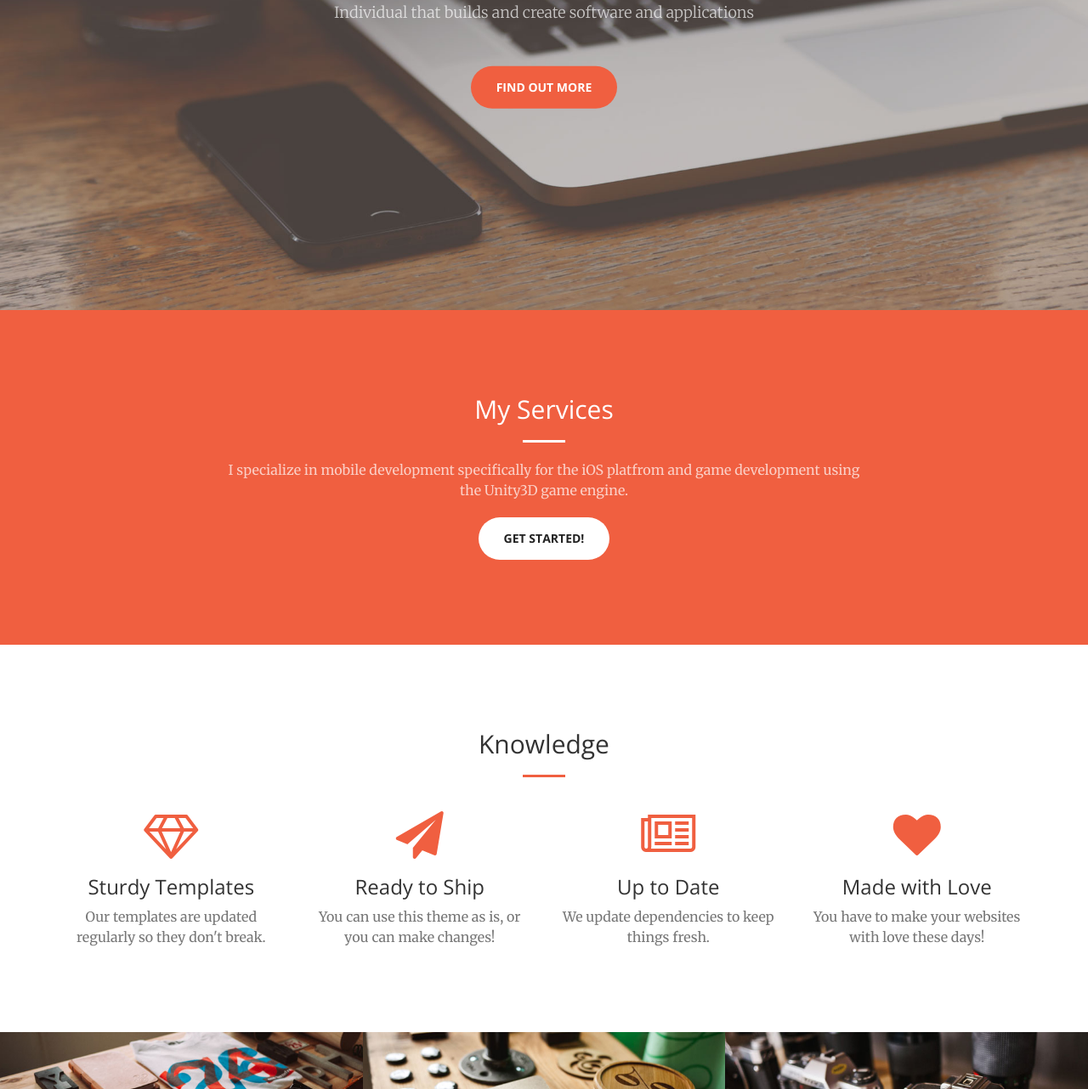
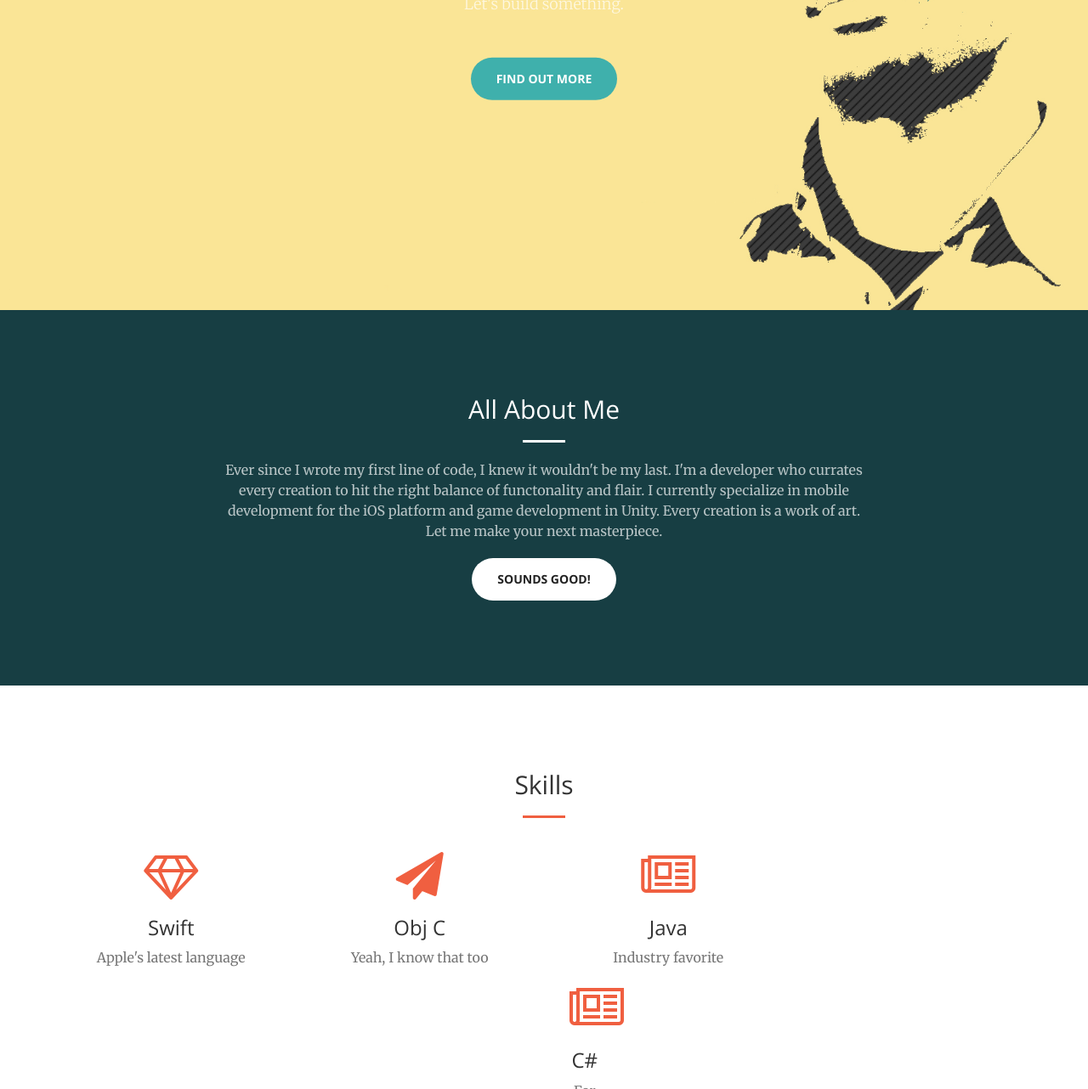
Before and after one commit to kizerxl/kizerxl.github.io, a website: page index.html in a window 1280 px wide. Shown: the part 435-1717 px from the top of the page at 85% size. Drawn offline with nearby package versions, Linux system fonts and the light colour scheme.

Commit message:
new background and start new permanent changes

```diff
--- a/css/creative.css
+++ b/css/creative.css
@@ -44,7 +44,7 @@ p {
   margin-bottom: 20px;
 }
 .bg-primary {
-  background-color: #f05f40;
+  background-color: #173e43;
 }
 .bg-dark {
   background-color: #222222;
@@ -150,7 +150,7 @@ header {
   background-size: cover;
   -o-background-size: cover;
   background-position: center;
-  background-image: url('../img/header.jpg');
+  background-image: url('../img/myHeader5.jpg');
   text-align: center;
   color: white;
 }
@@ -162,7 +162,7 @@ header .header-content {
 }
 header .header-content .header-content-inner h1 {
   font-weight: 700;
-  text-transform: uppercase;
+  /*text-transform: uppercase;*/
   margin-top: 0;
   margin-bottom: 0;
 }
@@ -272,6 +272,7 @@ header .header-content .header-content-inner p {
   margin: 0 auto 20px;
 }
 .text-primary {
+  /*173e43*/
   color: #f05f40;
 }
 .no-gutter > [class*='col-'] {
@@ -328,7 +329,7 @@ fieldset[disabled] .btn-default.active {
 }
 .btn-primary {
   color: #ffffff;
-  background-color: #f05f40;
+  background-color: #3fb0ac;
   border-color: #f05f40;
   -webkit-transition: all 0.35s;
   -moz-transition: all 0.35s;
@@ -341,7 +342,7 @@ fieldset[disabled] .btn-default.active {
 .btn-primary.active,
 .open > .dropdown-toggle.btn-primary {
   color: #ffffff;
-  background-color: #ee4b28;
+  background-color: #173e43;
   border-color: #ed431f;
 }
 .btn-primary:active,
--- a/index.html
+++ b/index.html
@@ -59,7 +59,7 @@
                         <a class="page-scroll" href="#services">Services</a>
                     </li>
                     <li>
-                        <a class="page-scroll" href="#portfolio">Portfolio</a>
+                        <a class="page-scroll" href="#portfolio">Skills</a>
                     </li>
                     <li>
                         <a class="page-scroll" href="#contact">Contact</a>
@@ -74,10 +74,10 @@
     <header>
         <div class="header-content">
             <div class="header-content-inner">
-                <h1>Developer</h1>
+                <h1>Hi, I'm Felix</h1>
                 <hr>
-                <h2>/dəˈveləpər/ noun.</h2>>
-                <p>Individual that builds and create software and applications</p>
+                <h2>Developer</h2>
+                <p>Let's build something.</p>
                 <a href="#about" class="btn btn-primary btn-xl page-scroll">Find Out More</a>
             </div>
         </div>
@@ -87,10 +87,10 @@
         <div class="container">
             <div class="row">
                 <div class="col-lg-8 col-lg-offset-2 text-center">
-                    <h2 class="section-heading">My Services</h2>
+                    <h2 class="section-heading">All About Me</h2>
                     <hr class="light">
-                    <p class="text-faded">I specialize in mobile development specifically for the iOS platfrom and game development using the Unity3D game engine.</p>
-                    <a href="#services" class="page-scroll btn btn-default btn-xl sr-button">Get Started!</a>
+                    <p class="text-faded">Ever since I wrote my first line of code, I knew it wouldn't be my last. I'm a developer who currates every creation to hit the right balance of functonality and flair. I currently specialize in mobile development for the iOS platform and game development in Unity. Every creation is a work of art. Let me make your next masterpiece.</p>
+                    <a href="#services" class="page-scroll btn btn-default btn-xl sr-button">Sounds Good!</a>
                 </div>
             </div>
         </div>
@@ -100,7 +100,7 @@
         <div class="container">
             <div class="row">
                 <div class="col-lg-12 text-center">
-                    <h2 class="section-heading">Knowledge</h2>
+                    <h2 class="section-heading">Skills</h2>
                     <hr class="primary">
                 </div>
             </div>
@@ -110,22 +110,34 @@
                 <div class="col-lg-3 col-md-6 text-center">
                     <div class="service-box">
                         <i class="fa fa-4x fa-diamond text-primary sr-icons"></i>
-                        <h3>Sturdy Templates</h3>
-                        <p class="text-muted">Our templates are updated regularly so they don't break.</p>
+                        <h3>Swift</h3>
+                        <p class="text-muted">Apple's latest language</p>
                     </div>
                 </div>
                 <div class="col-lg-3 col-md-6 text-center">
                     <div class="service-box">
                         <i class="fa fa-4x fa-paper-plane text-primary sr-icons"></i>
-                        <h3>Ready to Ship</h3>
-                        <p class="text-muted">You can use this theme as is, or you can make changes!</p>
+                        <h3>Obj C</h3>
+                        <p class="text-muted">Yeah, I know that too</p>
                     </div>
                 </div>
                 <div class="col-lg-3 col-md-6 text-center">
                     <div class="service-box">
                         <i class="fa fa-4x fa-newspaper-o text-primary sr-icons"></i>
-                        <h3>Up to Date</h3>
-                        <p class="text-muted">We update dependencies to keep things fresh.</p>
+                        <h3>Java</h3>
+                        <p class="text-muted">Industry favorite</p>
+                    </div>
+                <div class="col-lg-3 col-md-6 text-center">
+                    <div class="service-box">
+                        <i class="fa fa-4x fa-newspaper-o text-primary sr-icons"></i>
+                        <h3>C#</h3>
+                        <p class="text-muted">For Unity duh!!!</p>
+                    </div>
+                <div class="col-lg-3 col-md-6 text-center">
+                    <div class="service-box">
+                        <i class="fa fa-4x fa-newspaper-o text-primary sr-icons"></i>
+                        <h3>Ruby</h3>
+                        <p class="text-muted">good stuff</p>
                     </div>
                 </div>
                 <div class="col-lg-3 col-md-6 text-center">
@@ -251,7 +263,7 @@
                 <div class="col-lg-8 col-lg-offset-2 text-center">
                     <h2 class="section-heading">Let's Get In Touch!</h2>
                     <hr class="primary">
-                    <p>Feel free to get in contact with me</p>
+                    <p>Don't be a stranger ;)</p>
                 </div>
                 <div class="col-lg-4 col-lg-offset-2 text-center">
                     <i class="fa fa-phone fa-3x sr-contact"></i>
```
Also changed, not shown: img/myHeader4.jpg (added), img/myHeader5.jpg (added), 1 other file.
